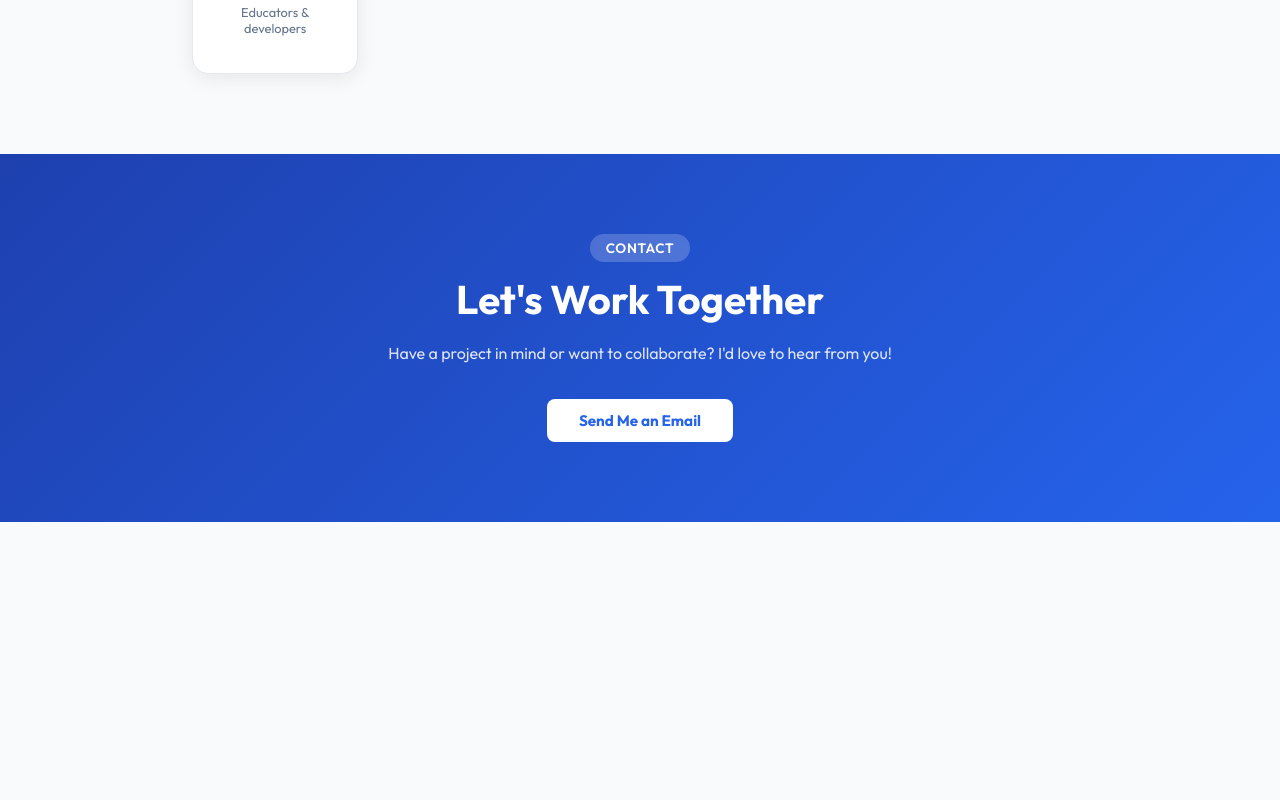
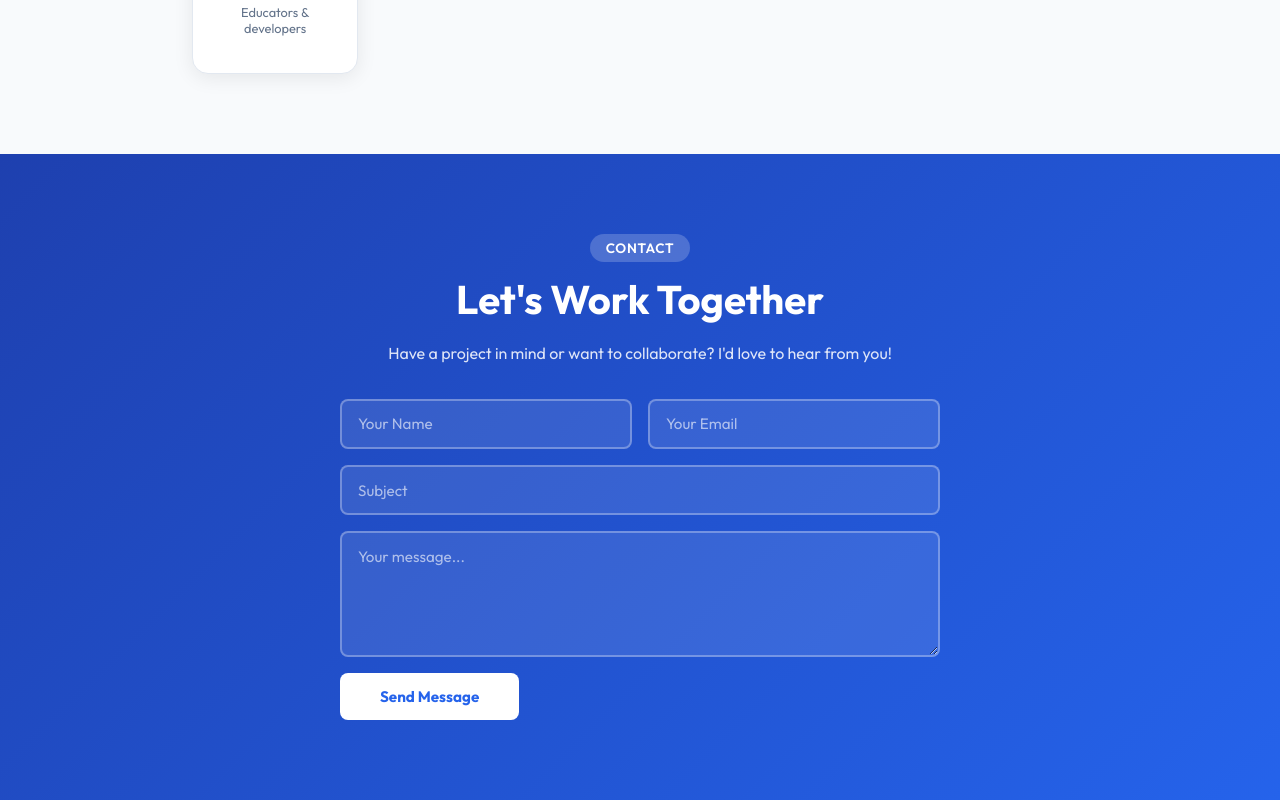
Before and after one commit to Elignobis/edtech-portfolio, a Vue app: page / in a window 1280 px wide. Shown: the part 2345-3145 px from the top of the page. Before the commit the page ends 2867 px from the top, so only its background shows below. Built offline with nearby package versions, Linux system fonts and the light colour scheme.

Commit message:
stunning visual redesign

```diff
--- a/src/views/HomeView.vue
+++ b/src/views/HomeView.vue
@@ -102,7 +102,53 @@
     <span class="section-tag">Contact</span>
     <h2>Let's Work Together</h2>
     <p>Have a project in mind or want to collaborate? I'd love to hear from you!</p>
-        <a href="mailto:your@email.com" class="btn">Send Me an Email</a>
+
+    <!-- Success message -->
+    <div v-if="formSent" class="form-success">
+      ✅ Message sent! I'll get back to you soon.
+    </div>
+
+    <!-- Error message -->
+    <div v-if="formError" class="form-error">
+      ❌ Something went wrong. Please try again.
+    </div>
+
+    <!-- Contact form -->
+    <div v-if="!formSent" class="contact-form">
+      <div class="form-row">
+        <input
+          v-model="form.name"
+          type="text"
+          placeholder="Your Name"
+          class="form-input"
+        />
+        <input
+          v-model="form.email"
+          type="email"
+          placeholder="Your Email"
+          class="form-input"
+        />
+      </div>
+      <input
+        v-model="form.subject"
+        type="text"
+        placeholder="Subject"
+        class="form-input"
+      />
+      <textarea
+        v-model="form.message"
+        placeholder="Your message..."
+        class="form-input form-textarea"
+        rows="5"
+      ></textarea>
+      <button
+        class="btn form-btn"
+        @click="submitForm"
+        :disabled="submitting"
+      >
+        {{ submitting ? 'Sending...' : 'Send Message' }}
+      </button>
+    </div>
   </div>
 </section>
 
@@ -147,6 +193,45 @@ const skills = ref([
   { icon: '📊', name: 'Analytics', description: 'Tracking learner outcomes' },
   { icon: '🤝', name: 'Collaboration', description: 'Educators & developers' },
 ])
+const form = ref({
+  name: '',
+  email: '',
+  subject: '',
+  message: ''
+})
+
+const formSent = ref(false)
+const formError = ref(false)
+const submitting = ref(false)
+
+async function submitForm() {
+  if (!form.value.name || !form.value.email || !form.value.message) {
+    formError.value = true
+    setTimeout(() => formError.value = false, 3000)
+    return
+  }
+
+  submitting.value = true
+  formError.value = false
+
+  try {
+    const response = await fetch('https://formspree.io/f/https://form.jotform.com/261068317167055', {
+      method: 'POST',
+      headers: { 'Content-Type': 'application/json' },
+      body: JSON.stringify(form.value)
+    })
+
+    if (response.ok) {
+      formSent.value = true
+    } else {
+      formError.value = true
+    }
+  } catch {
+    formError.value = true
+  } finally {
+    submitting.value = false
+  }
+}
 </script>
 
 <style scoped>
@@ -507,4 +592,78 @@ h2 {
   .skills-grid { grid-template-columns: repeat(2, 1fr); }
   .about-grid { grid-template-columns: 1fr; }
 }
+/* Contact form */
+.contact-form {
+  display: flex;
+  flex-direction: column;
+  gap: 1rem;
+  margin-top: 2rem;
+  text-align: left;
+}
+
+.form-row {
+  display: grid;
+  grid-template-columns: 1fr 1fr;
+  gap: 1rem;
+}
+
+.form-input {
+  width: 100%;
+  padding: 0.85rem 1rem;
+  border-radius: 8px;
+  border: 2px solid rgba(255,255,255,0.3);
+  background: rgba(255,255,255,0.1);
+  color: white;
+  font-size: 0.95rem;
+  font-family: 'Outfit', sans-serif;
+  transition: border 0.2s;
+  outline: none;
+}
+
+.form-input::placeholder { color: rgba(255,255,255,0.6); }
+.form-input:focus { border-color: rgba(255,255,255,0.8); }
+
+.form-textarea { resize: vertical; min-height: 120px; }
+
+.form-btn {
+  align-self: flex-start;
+  background: white;
+  color: #2563eb;
+  font-weight: 700;
+  padding: 0.85rem 2.5rem;
+  cursor: pointer;
+  border: none;
+  font-family: 'Outfit', sans-serif;
+  font-size: 0.95rem;
+}
+
+.form-btn:disabled {
+  opacity: 0.7;
+  cursor: not-allowed;
+}
+
+.form-success {
+  background: rgba(255,255,255,0.15);
+  border: 1px solid rgba(255,255,255,0.4);
+  color: white;
+  padding: 1rem 1.5rem;
+  border-radius: 8px;
+  margin-top: 1rem;
+  font-weight: 500;
+}
+
+.form-error {
+  background: rgba(239,68,68,0.2);
+  border: 1px solid rgba(239,68,68,0.4);
+  color: white;
+  padding: 1rem 1.5rem;
+  border-radius: 8px;
+  margin-top: 1rem;
+  font-weight: 500;
+}
+
+@media (max-width: 640px) {
+  .form-row { grid-template-columns: 1fr; }
+  .form-btn { width: 100%; text-align: center; }
+}
 </style>
```
Lines whose indentation alone changed are shown as unchanged.
